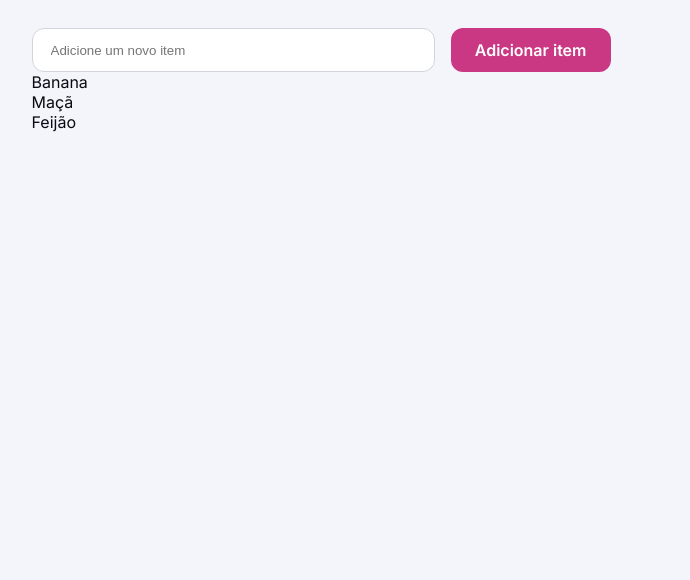
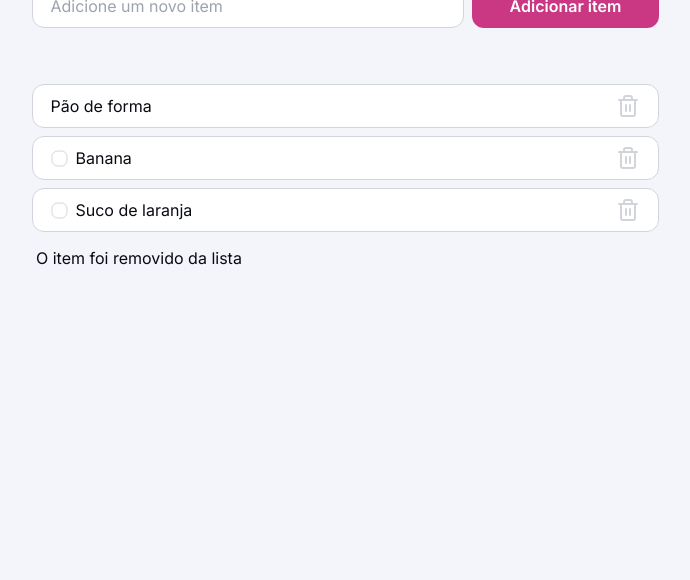
Before and after one commit to pNetwo/Quicklist, a plain HTML site: page index.html in a window 1280 px wide. Shown: the part 220-800 px from the top of the page, without its empty margins (295-985 px from the left). Drawn offline with Linux system fonts and the light colour scheme.

Commit message:
terminando a lista de compras

```diff
--- a/index.html
+++ b/index.html
@@ -43,10 +43,28 @@
 
         <div class="list">
           <ul id="list">
-            <li>Banana</li>
-            <li>Maçã</li>
-            <li>Feijão</li>
+            <li>
+              <input type="checkbox" name="item" id="item">
+              <span>Pão de forma</span>
+              <img class="remove" src="/assets/icons/trash-default.svg" alt="" />
+            </li>
+            <li>
+              <img class="check" src="/assets/icons/checkbox-default.svg" alt="" />
+              <span>Banana</span>
+              <img class="remove" src="/assets/icons/trash-default.svg" alt="" />
+            </li>
+            <li>
+              <img class="check" src="/assets/icons/checkbox-default.svg" alt="" />
+              <span>Suco de laranja</span>
+              <img class="remove" src="/assets/icons/trash-default.svg" alt="" />
+            </li>
           </ul>
+        </div>
+
+        <div class="remove">
+          <img src="" alt="" />
+          <span>O item foi removido da lista</span>
+          <img src="" alt="" />
         </div>
       </main>
     </div>
--- a/styles/global.css
+++ b/styles/global.css
@@ -54,5 +54,6 @@ ul li {
   list-style: none;
 }
 
-@media (width >= 80em) {
+input[type="checkbox"] {
+  display: none;
 }
--- a/styles/header.css
+++ b/styles/header.css
@@ -1,5 +1,11 @@
 header {
-  margin-top: 1.563rem;
+  display: none;
+}
 
-  text-align: center;
+@media (width >= 80rem) {
+  header {
+    margin-top: 1.563rem;
+
+    text-align: center;
+  }
 }
--- a/styles/main.css
+++ b/styles/main.css
@@ -1,3 +1,149 @@
+main {
+  display: flex;
+  flex-direction: column;
+  align-items: start;
+  gap: 1rem;
+
+  margin-top: 2.5rem;
+
+  & a {
+    display: flex;
+    align-items: center;
+    gap: 0.25rem;
+    font: var(--fs-link);
+    color: var(--color-brand);
+
+    transition: 0.2s ease-in-out;
+
+    &:hover {
+      filter: brightness(0.8);
+      scale: 1.1;
+    }
+  }
+
+  & h1 {
+    margin-top: 1rem;
+
+    font: var(--fs-title);
+  }
+
+  & form {
+    display: flex;
+    flex-direction: column;
+    gap: 0.5rem;
+
+    & input {
+      width: 100%;
+      height: 2.75rem;
+      padding: 0 1.125rem;
+      border: 1px solid var(--border-primary);
+      border-radius: 0.75rem;
+
+      font: var(--fs-paragraph);
+      color: var(--content-primary);
+
+      transition: 0.2s ease-in-out;
+
+      &:hover {
+        border: 1px solid var(--border-hover);
+      }
+
+      &:focus {
+        border: 1px solid var(--color-brand);
+        outline: none;
+
+        &::placeholder {
+          color: var(--content-primary);
+        }
+      }
+
+      &::placeholder {
+        font: var(--fs-paragraph);
+        color: var(--content-tertiary);
+
+        transition: 0.2s ease-in-out;
+      }
+    }
+
+    & button {
+      width: 100%;
+      height: 2.75rem;
+      white-space: nowrap;
+      text-align: center;
+      padding: 0.625rem 1.5rem;
+      border-radius: 0.75rem;
+      font: var(--fs-label);
+      background-color: var(--color-brand);
+      border: none;
+      color: var(--aways-white);
+      cursor: pointer;
+      outline: none;
+
+      transition: 0.2s ease-in-out;
+
+      &:hover {
+        background-color: var(--color-brand-hover);
+        transform: scale(1.02);
+      }
+
+      &:focus {
+        background-color: var(--color-brand-hover);
+        transform: scale(1.02);
+      }
+    }
+  }
+
+  & .list {
+    margin-top: 2.5rem;
+
+    display: flex;
+    flex-direction: column;
+    gap: 0.5rem;
+
+    width: 100%;
+
+    & ul {
+      display: flex;
+      flex-direction: column;
+      gap: 0.5rem;
+    }
+
+    & li {
+      display: flex;
+      align-items: center;
+      gap: 0.5rem;
+
+      width: 100%;
+      height: 2.75rem;
+      padding: 0 1.125rem;
+
+      border: 1px solid var(--border-primary);
+      border-radius: 0.75rem;
+      background-color: var(--background-secondary);
+
+      font: var(--fs-paragraph);
+      color: var(--content-primary);
+
+      &:hover {
+        border: 1px solid var(--border-hover);
+      }
+
+      & input[type="checkbox"] {
+        background-image: url("/assets/icons/checkbox-default.svg");
+        width: 1rem;
+        height: 1rem;
+        cursor: pointer;
+      }
+
+      & img[class="remove"] {
+        margin-left: auto;
+        cursor: pointer;
+      }
+    }
+  }
+}
+
+@media (width >= 80rem) {
   main {
     margin-top: 3.875rem;
 
@@ -20,24 +166,29 @@ main {
       }
 
       &:hover {
+        filter: brightness(0.8);
         scale: 1.1;
       }
     }
 
     & h1 {
+      font: var(--fs-title);
       margin-top: 1rem;
+    }
+
+    & .content {
+      width: 100%;
     }
 
     & form {
       margin-top: 2.75rem;
 
       display: flex;
-    justify-content: center;
-    align-items: center;
-    gap: 1rem;
+      flex-direction: row;
+      gap: 0.5rem;
 
       & input {
-      width: 100%;
+        width: 70%;
         height: 2.75rem;
         padding: 0 1.125rem;
         border: 1px solid var(--border-primary);
@@ -45,6 +196,7 @@ main {
       }
 
       & button {
+        width: 30%;
         height: 2.75rem;
         white-space: nowrap;
         text-align: center;
@@ -64,3 +216,4 @@ main {
       }
     }
   }
+}
```
Also changed, not shown: assets/icons/checkbox-default.svg (added), assets/icons/checkbox-hover.svg (added), assets/icons/checkbox-selected.svg (added), assets/icons/trash-default.svg (added), assets/icons/trash-hover.svg (added), assets/icons/trash-selected.svg (added). Lines whose indentation alone changed are shown as unchanged.
